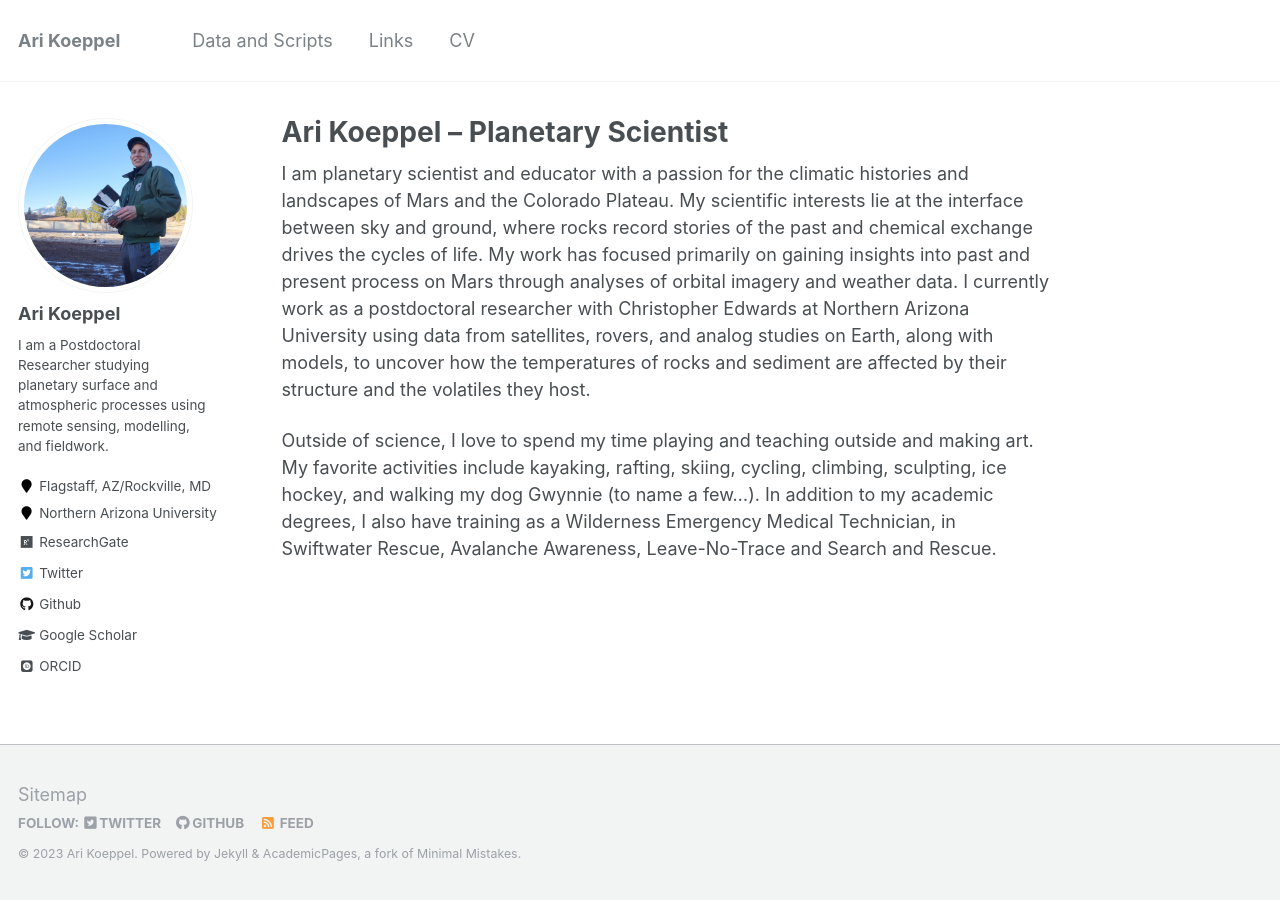
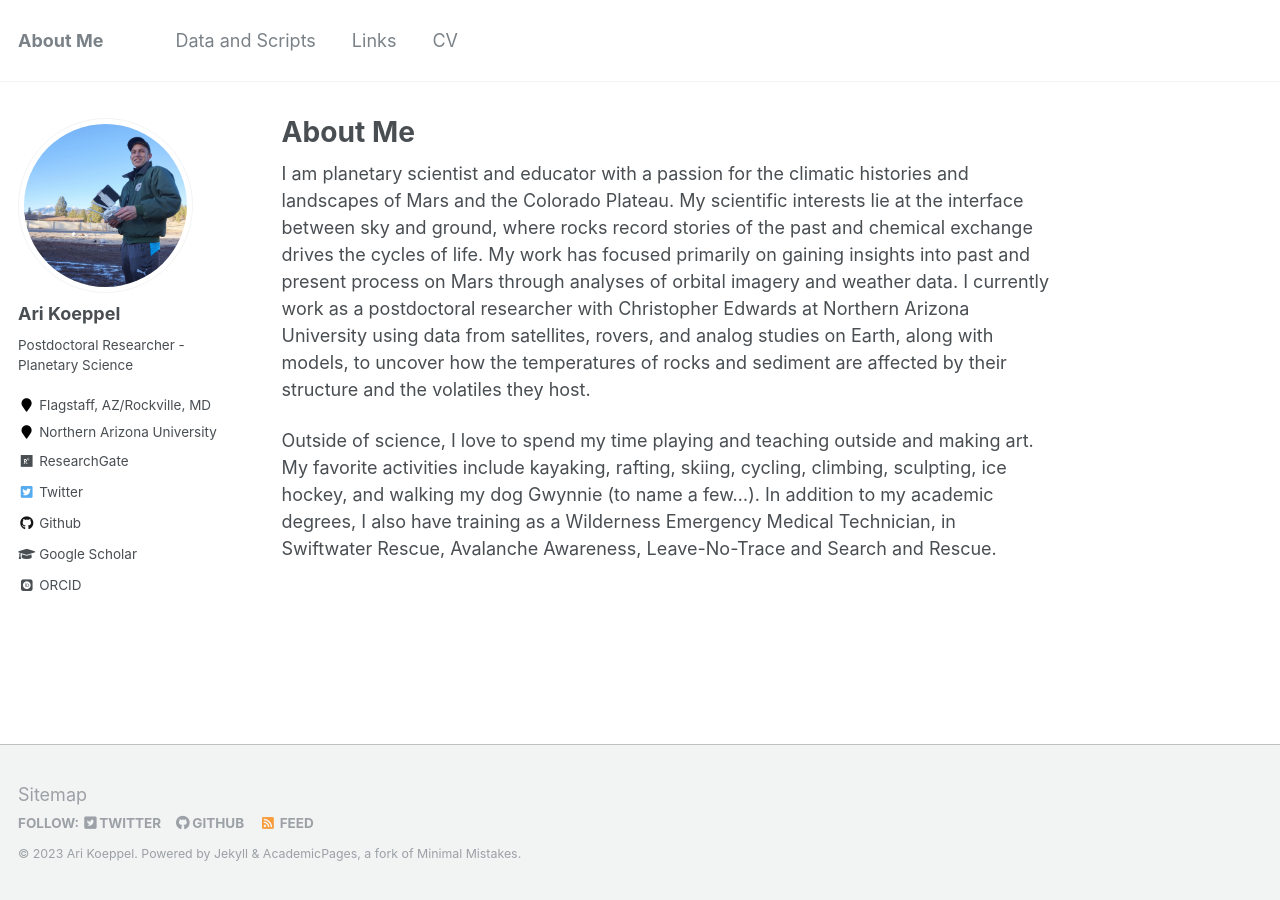
Before and after one commit to ahdkoeppel/ahdkoeppel.github.io, a Jekyll site: the page built from _pages/about.md, in a window 1280 px wide. Built offline with Jekyll 4.4.1, drawn with Linux system fonts in a browser that asks for light colours; some web fonts are replaced.

Commit message:
Make titles less redundant

```diff
--- a/_config.yml
+++ b/_config.yml
@@ -7,7 +7,7 @@
 
 # Site Settings
 locale                   : "en-US"
-title                    : "Ari Koeppel"
+title                    : "About Me"
 title_separator          : "-"
 name                     : &name "Ari Koeppel"
 description              : &description "Planetary Surface-Atmosphere Interactions Scientist"
@@ -82,7 +82,7 @@ analytics:
 author:
   name             : "Ari Koeppel"
   avatar           : "bio-photo.png"
-  bio              : "I am a Postdoctoral Researcher studying planetary surface and atmospheric processes using remote sensing, modelling, and fieldwork."
+  bio              : "Postdoctoral Researcher - Planetary Science"
   location         : "Flagstaff, AZ/Rockville, MD"
   employer         : "Northern Arizona University"
   pubmed           : #"https://www.ncbi.nlm.nih.gov/pubmed/?term=john+snow"
--- a/_pages/about.md
+++ b/_pages/about.md
@@ -1,6 +1,6 @@
 ---
 permalink: /
-title: "Ari Koeppel -- Planetary Scientist"
+title: "About Me"
 excerpt: "About me"
 author_profile: true
 redirect_from:
```
